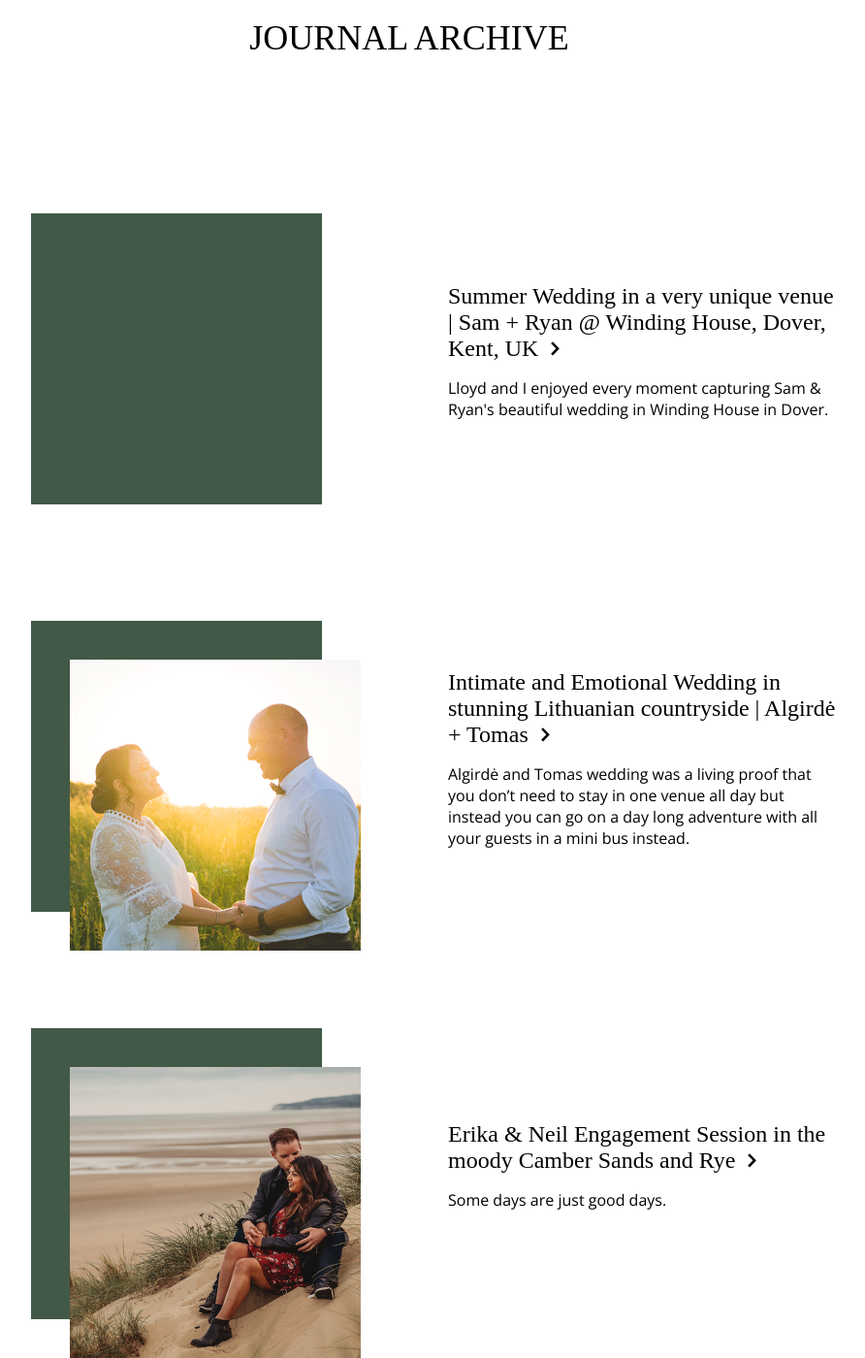
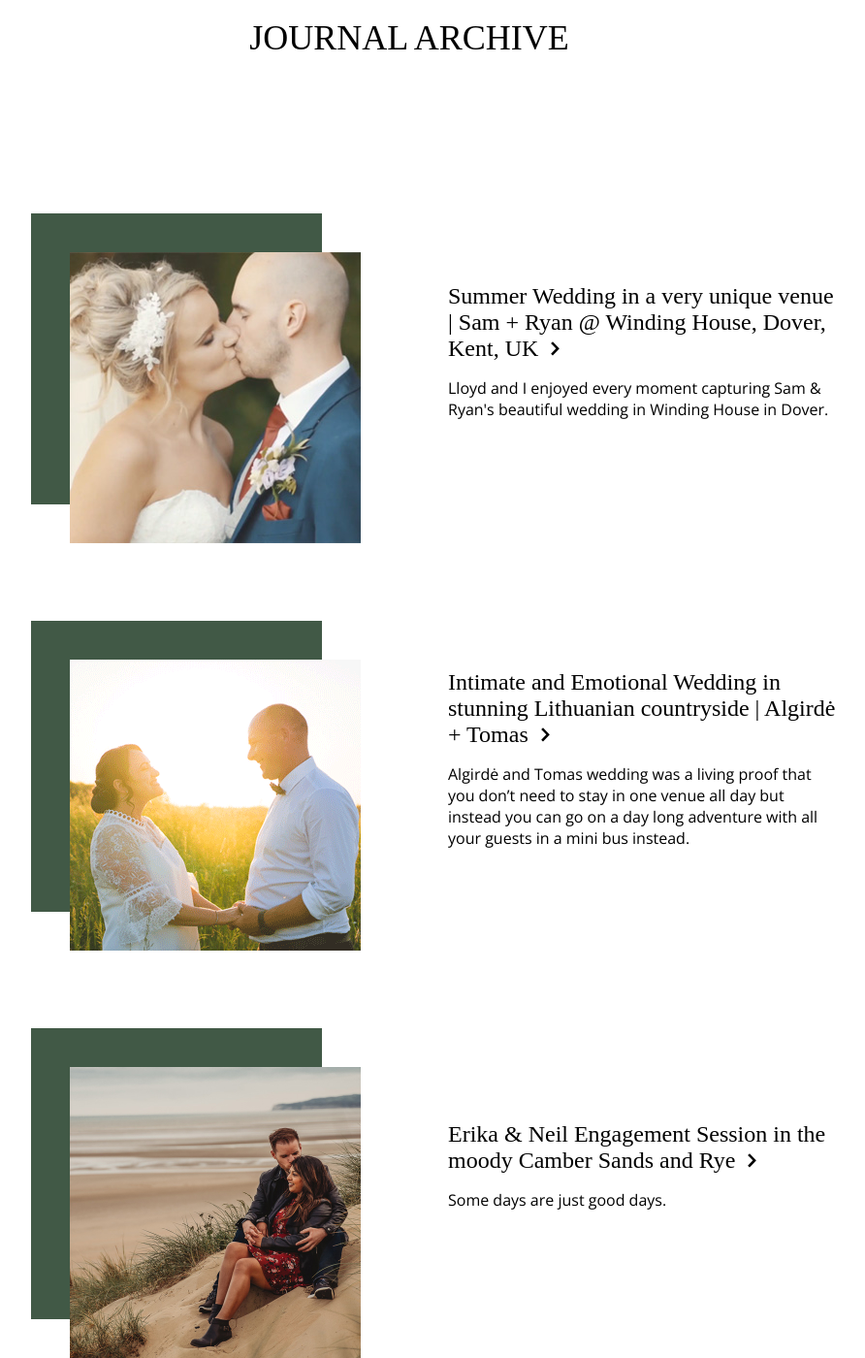
Before and after one commit to tom-wells/instinctweddding, a Jekyll site: the page built from archive.html, in a window 1280 px wide and 1400 px high, scrolled down 242 px. Shown: the whole window at 97% size, without its empty margins (218-1110 px from the left). Built offline with Jekyll 4.4.1, drawn with Linux system fonts in a browser that asks for light colours.

Commit message:
final blog post image uploaded

```diff
--- a/assets/css/app.scss
+++ b/assets/css/app.scss
@@ -150,7 +150,7 @@ header {
     max-width:100%;
     position:relative;
     margin-top:$line-global*9;
-    margin-bottom:$line-global*2;
+    margin-bottom:$line-global*4;
     display:flex;
     justify-content:center;
     align-items:center;
@@ -172,10 +172,11 @@ header {
 
     .older-posts {
         display:block;
-        bottom:$line-global*6;
+        margin-top:$line-global*6;
         position:relative;
         a {
             color:$black;
+            padding:0;
             border-bottom: solid 2px $black;
 
 
@@ -193,7 +194,7 @@ header {
     grid-template-columns: 1fr 1fr;
     grid-row-gap:120px;
     grid-column-gap:$line-global*2;
-    grid-template-rows: repeat(2, 300px 300px);
+    grid-template-rows: 300px 300px 300px;
 
     a {
         color:black;
@@ -1018,7 +1019,6 @@ justify-content: center;
     bottom:0;
 left:0;
 position:relative;
-padding:$line-global*2;
 margin-bottom:$line-global*2;
 }
      .journal-container{
```
Also changed, not shown: _posts/2019-8-10- Sam+Ryan.md (+1 -0 lines), assets/images/sam&ryan.jpg (added).
